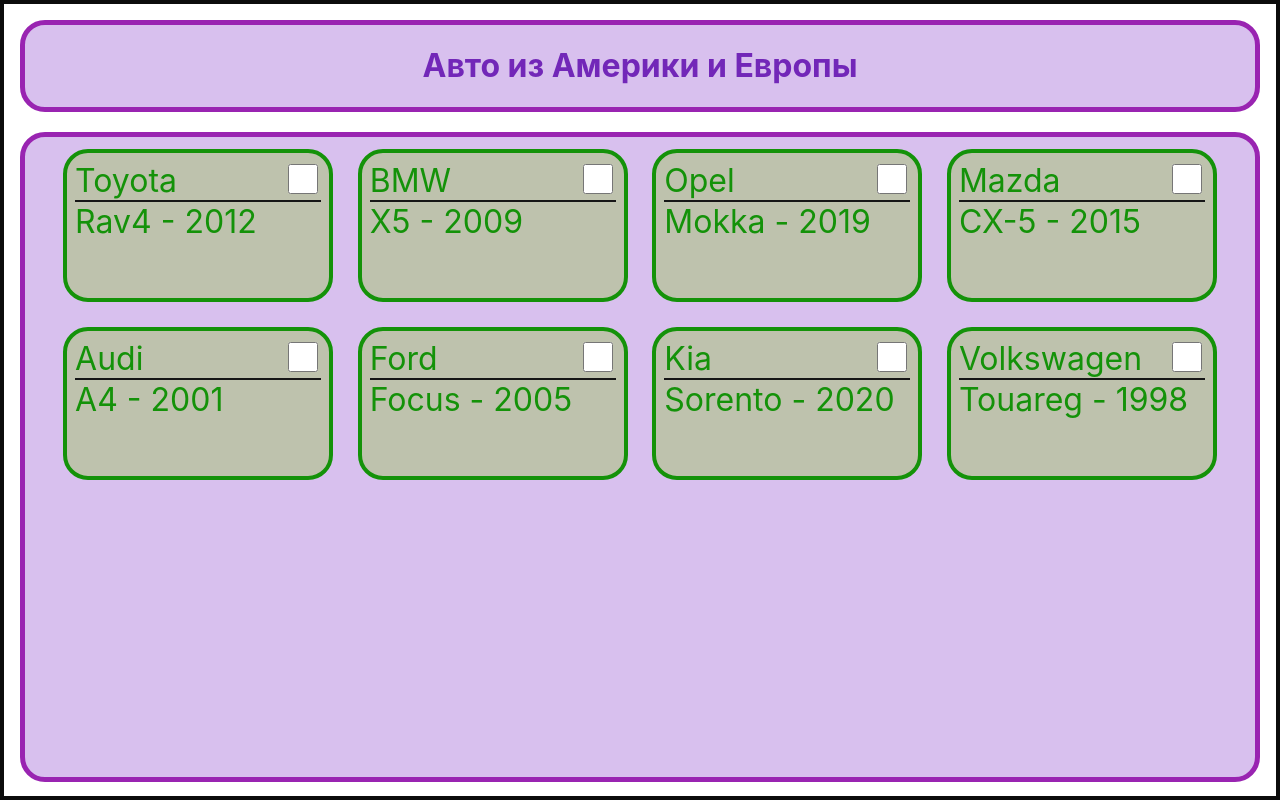
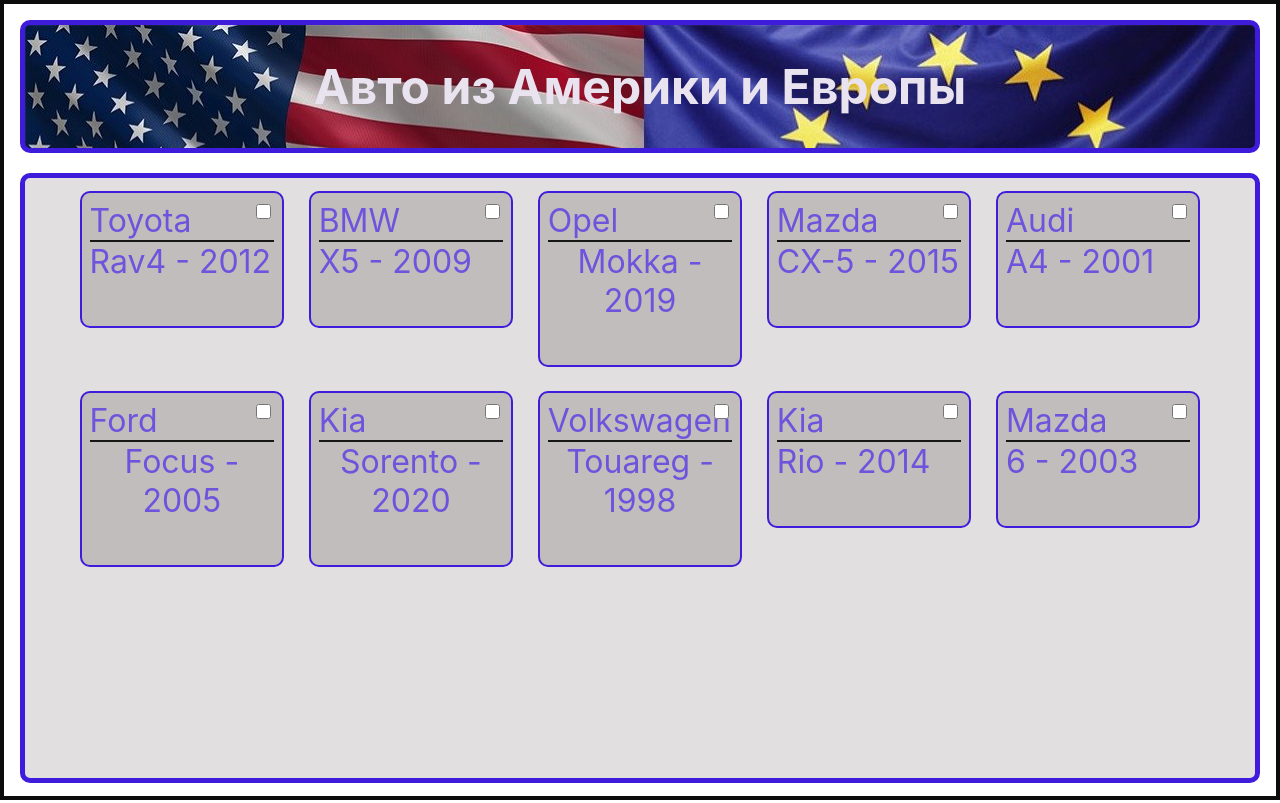
Before and after one commit to APatskou/reactjscourse, a React (Create React App) app: page / in a window 1280 px wide. Built offline with nearby package versions, Linux system fonts and the light colour scheme.

Commit message:
Task#7495 error fixed

```diff
--- a/package.json
+++ b/package.json
@@ -6,6 +6,7 @@
     "@testing-library/jest-dom": "^5.14.1",
     "@testing-library/react": "^11.2.7",
     "@testing-library/user-event": "^12.8.3",
+    "classnames": "^2.3.1",
     "react": "^17.0.2",
     "react-dom": "^17.0.2",
     "react-scripts": "4.0.3",
--- a/src/App.js
+++ b/src/App.js
@@ -14,6 +14,8 @@
     { id: 6, caption: "Ford", text: "2005", model: 'Focus' },
     { id: 7, caption: "Kia", text: "2020", model: 'Sorento' },
     { id: 8, caption: "Volkswagen", text: "1998", model: 'Touareg' },
+    { id: 9, caption: "Kia", text: "2014", model: 'Rio' },
+    { id: 10, caption: "Mazda", text: "2003", model: '6' },
   ];
 
   const header = "Авто из Америки и Европы";
--- a/src/components/UI/Body.css
+++ b/src/components/UI/Body.css
@@ -2,10 +2,10 @@
   position: relative;
   min-height: 100%;
   margin: 20px;
-  border: 5px #9924b1 solid;
+  border: 5px #3f1cdb solid;
   text-align: center;
-  color: #7227b8;
-  background-color: rgb(216, 192, 238);
-  border-radius: 25px;
-  height: 80vh;
+  color: #e9e3f0;
+  background-color: rgba(194, 189, 189, 0.486);
+  border-radius: 10px;
+  height: 75vh;
 }
--- a/src/components/UI/Card.css
+++ b/src/components/UI/Card.css
@@ -1,15 +1,16 @@
 .card {
   padding: 0.5rem;
   margin: 1%;
-  border: 4px #149209 solid;
-  width: 20%;
+  border: 2px #3f1cdb solid;
+  width: 15%;
   display: inline-block;
-  border-radius: 25px;
-  background-color: rgb(190, 194, 173);
+  border-radius: 10px;
+  background-color: rgb(194, 189, 189);
+  color: #6e54dd;
 }
 
 .card_selected {
-  border: 14px #149209 solid;
+  border: 5px #3f1cdb solid;
   font-weight: bold;
 }
 
@@ -18,7 +19,6 @@
 }
 
 .card_text {
-  color: #149209;
   font-size: 2em;
   margin-bottom: 20%;
   float: left;
@@ -30,7 +30,6 @@
 
 .card_header {
   font-size: 2em;
-  color: #149209;
   text-align: left;
   width: 50%;
 }
@@ -41,6 +40,6 @@
 }
 
 .card_checkbox_value {
-  width: 30px;
-  height: 30px;
+  width: 15px;
+  height: 15px;
 }
--- a/src/components/UI/Card.js
+++ b/src/components/UI/Card.js
@@ -1,19 +1,24 @@
+import classNames from "classnames";
 import React, {useState} from "react";
 import "./Card.css";
 
 function Card({item}) {
-  let [classNames, setClassNames] = useState("card");
+  // let [classNames, setClassNames] = useState("card");
+  const [isChecked, setChecked] = useState(false);
 
   const clickHandler = () => {
-    if (classNames === "card") {
-      setClassNames("card card_selected");
-    } else {
-      setClassNames("card");
-    }
+    // if (classNames === "card") {
+    //   setClassNames("card card_selected");
+    // } else {
+    //   setClassNames("card");
+    // }
+    setChecked(!isChecked)
   };
 
   return (
-    <div className={classNames}>
+    // <div className={classNames}>
+      // <div className={"card" + (isChecked ? " card_selected" : "")}>
+      <div className={(isChecked ? classNames('card', 'card_selected') : classNames('card'))}>
       <div className="card_oneline">
         <div className="card_header">{item.caption}</div>
         <div className="card_checkbox">
--- a/src/components/UI/Header.css
+++ b/src/components/UI/Header.css
@@ -1,9 +1,10 @@
 .header {
   position: relative;
   margin: 20px;
-  border: 5px #9924b1 solid;
+  border: 5px #3f1cdb solid;
   text-align: center;
-  color: #7227b8;
-  background-color: rgb(216, 192, 238);
-  border-radius: 25px;
+  font-size: x-large;
+  color: #e9e3f0;
+  background-image: url("./imgs/header.jpg");
+  border-radius: 10px;
 }
```
Also changed, not shown: src/components/UI/imgs/header.jpg (added), 1 other file (tests, documents, lock files or other folders).
